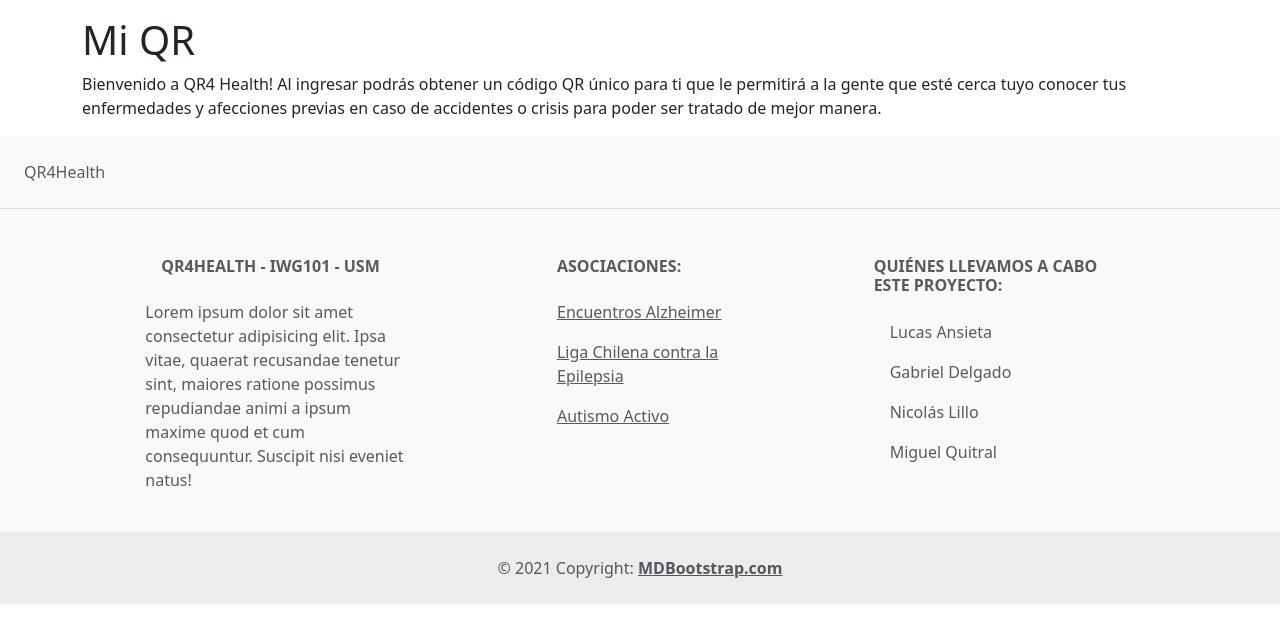
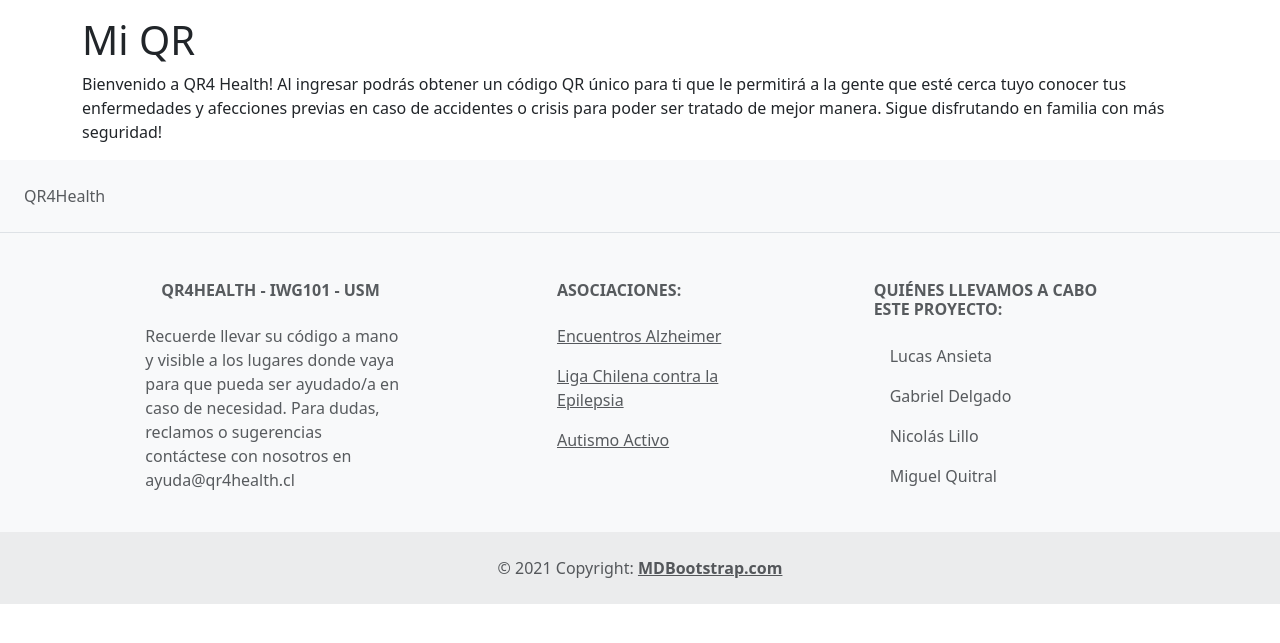
Before and after one commit to lansieta-usm/IWG-PROY4, a Django app: page / in a window 1280 px wide. Shown: the part 59-702 px from the top of the page. Run offline with Django 4.2, Linux system fonts and the light colour scheme.

Commit message:
textos genéricos reemplazados

```diff
--- a/proyecto_final/myapp/templates/home.html
+++ b/proyecto_final/myapp/templates/home.html
@@ -3,11 +3,14 @@
 {% load static %}
 
 {% block content %}
+
+<link rel="stylesheet" href="./style.css">
+
 <div class="container">
 
     <p>
     <h1> Mi QR </h1>
-    Bienvenido a QR4 Health! Al ingresar podrás obtener un código QR único para ti que le permitirá a la gente que esté cerca tuyo conocer tus enfermedades y afecciones previas en caso de accidentes o crisis para poder ser tratado de mejor manera.
+    Bienvenido a QR4 Health! Al ingresar podrás obtener un código QR único para ti que le permitirá a la gente que esté cerca tuyo conocer tus enfermedades y afecciones previas en caso de accidentes o crisis para poder ser tratado de mejor manera. Sigue disfrutando en familia con más seguridad!
     </p>
 
 </div>
--- a/proyecto_final/myapp/templates/layouts/base.html
+++ b/proyecto_final/myapp/templates/layouts/base.html
@@ -102,7 +102,7 @@
             <i class="fas fa-gem me-3"></i>QR4Health - IWG101 - USM
           </h6>
           <p>
-            Lorem ipsum dolor sit amet consectetur adipisicing elit. Ipsa vitae, quaerat recusandae tenetur sint, maiores ratione possimus repudiandae animi a ipsum maxime quod et cum consequuntur. Suscipit nisi eveniet natus!
+            Recuerde llevar su código a mano y visible a los lugares donde vaya para que pueda ser ayudado/a en caso de necesidad. Para dudas, reclamos o sugerencias contáctese con nosotros en ayuda@qr4health.cl
           </p>
         </div>
         <!-- Grid column -->
```
Also changed, not shown: proyecto_final/db.sqlite3, proyecto_final/myapp/static/familia.jpg (added).
